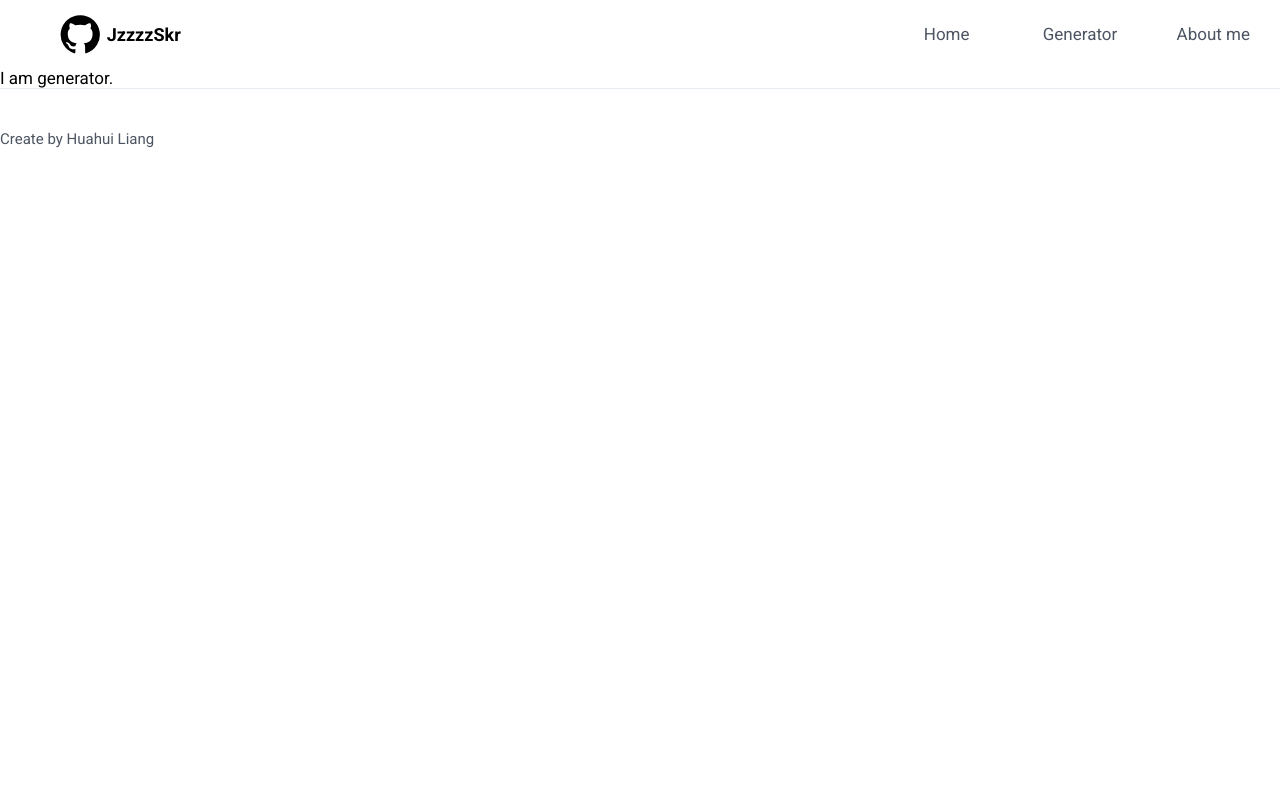
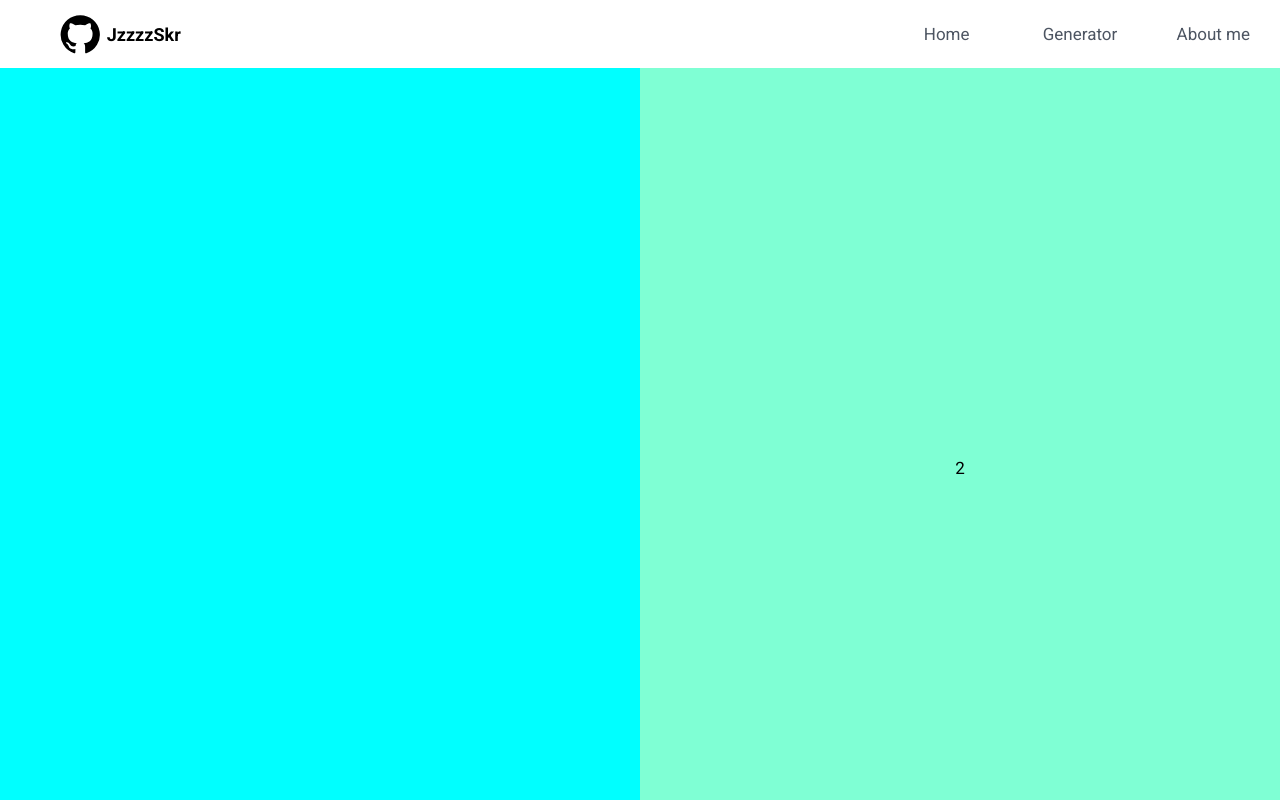
Before and after one commit to JzzzzSkr/music_generater, a Next.js app: page /generator in a window 1280 px wide. Shown: the top 800 px of the page. Built offline with nearby package versions, Linux system fonts and the light colour scheme.

Commit message:
后端部署成功

```diff
--- a/package.json
+++ b/package.json
@@ -19,5 +19,9 @@
     "run": "^1.5.0",
     "sass": "^1.77.8",
     "scss": "^0.2.4"
+  },
+  "devDependencies": {
+    "@types/node": "22.2.0",
+    "typescript": "5.5.4"
   }
 }
--- /dev/null
+++ b/src/app/api/list/route.ts
@@ -0,0 +1,9 @@
+import { NextResponse } from "next/server";
+
+export const GET = (req: Request) => {
+  return NextResponse.json({
+    success: true,
+    errorMessgae: "获取数据成功",
+    data: [],
+  });
+};
--- a/src/app/generator/page.jsx
+++ b/src/app/generator/page.jsx
@@ -1,9 +1,15 @@
 import React from "react";
-import './page.scss'
+import "./page.scss";
 
 const generator = () => {
-  return <div className="generator-wrapper">I am generator.</div>;
+  return (
+    <div className="generator-wrapper">
+      <div className="left">
 
+      </div>
+      <div className="right">2</div>
+    </div>
+  );
 };
 
 export default generator;
--- a/src/app/generator/page.scss
+++ b/src/app/generator/page.scss
@@ -1,3 +1,25 @@
 .generator-wrapper {
   margin-top: 4em;
+  height: 100vh;
+  background-color: antiquewhite;
+
+  display: flex;
+
+  .left {
+    flex: 1;
+    background-color: aqua;
+
+    display: flex;
+    justify-content: center;
+    align-items: center;
+  }
+
+  .right {
+    flex: 1;
+    background-color: aquamarine;
+
+    display: flex;
+    justify-content: center;
+    align-items: center;
+  }
 }
```
Also changed, not shown: tsconfig.json (added, +34 -0 lines), 1 other file (tests, documents, lock files or other folders).
